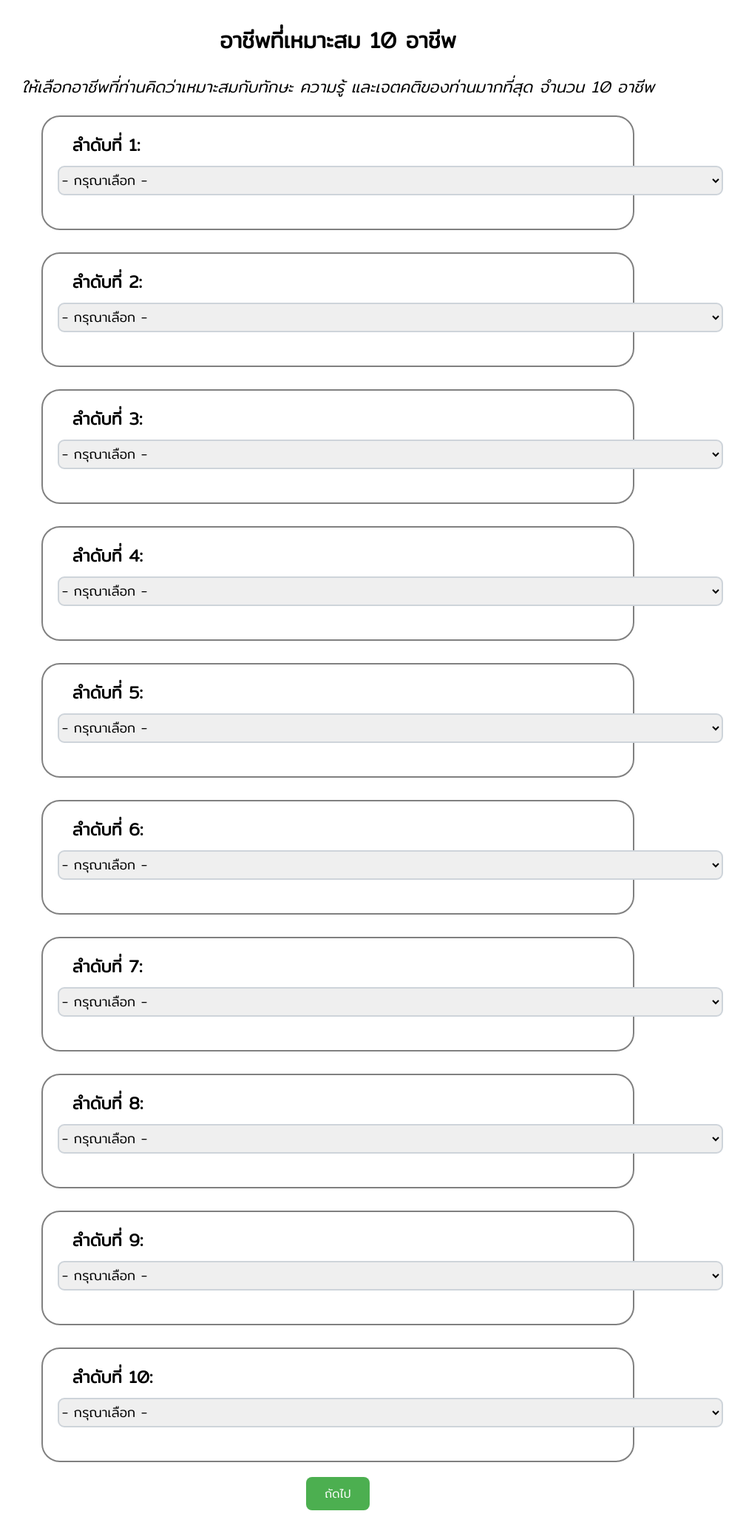
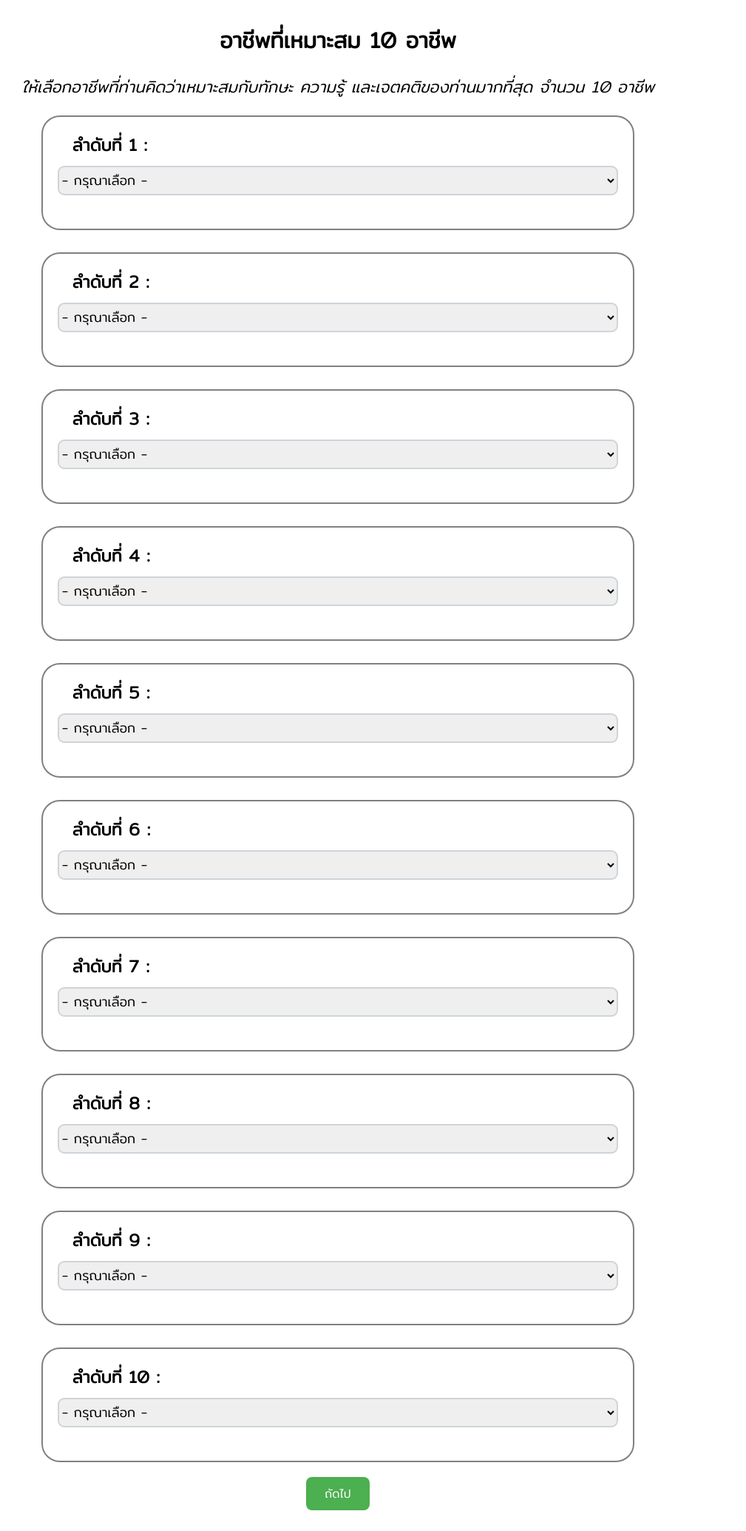
Before and after one commit to panutda104/questionnaire, a PHP site: page /career.php in a window 1280 px wide. Shown: the whole page at 74% size, without its empty margins (183-1192 px from the left). Run offline with PHP 8.4, Linux system fonts and the light colour scheme; the visitor is signed in with stand-in values (Sample User, id 1); data that the repository does not hold is empty; some libraries are stand-ins or nearby versions.

Commit message:
up/dc-career/personal/shade3

```diff
--- a/DC/dc/personalinformation.php
+++ b/DC/dc/personalinformation.php
@@ -74,6 +74,7 @@
           <div class="form-group row">
                     <div class="col-sm-12">
                     <select name="branch" id="branch" class="form-control" required style="border: 2px solid #ced4da;border-radius: 9px;font-family: 'Mitr', sans-serif;">
+                    <option value="">- กรุณาเลือก -</option>
                     <option value="สาขาเกมและสื่ออินเทอร์แอคทีฟ">สาขาเกมและสื่ออินเทอร์แอคทีฟ</option>
                         <option value="สาขาเทคโนโลยีเครือข่ายและระบบ">สาขาเทคโนโลยีเครือข่ายและระบบ</option>
                         <option value="สาขาเทคโนโลยีเทคนิคศึกษา">สาขาเทคโนโลยีเทคนิคศึกษา สำหรับครูช่าง</option>
--- a/DC/dc/shade3_list.php
+++ b/DC/dc/shade3_list.php
@@ -312,9 +312,10 @@ mysqli_close($con);
                     <input name="range81" id="range81" type="range" min="0" max="100" value="50" step="1" style="margin: auto;">
                 </div>
             </div>
+            <br>
+        </div>
+        <center><input type='submit' class="button2" type="submit" value="ถัดไป">
 
-            <center><input type='submit' class="button2" type="submit" value="ถัดไป">
-        </div>
 </form>
 
         <!-- script Range53 -->
--- a/career.php
+++ b/career.php
@@ -149,11 +149,11 @@ mysqli_close($con);
 
       <div class="shade1" >
         <div class="text_shade1" id="container" style="font-size: 16px;font-family: 'Mitr', sans-serif;">
-          <p id="text_header_shade1">ลำดับที่ 1:</p>
+          <p id="text_header_shade1">ลำดับที่ 1 :</p>
           <!-- <div class="custom-select" style="width:200px;"> -->
           <div class="form-group row">
                     <div class="col-sm-12">
-                    <select name="branch1" id="branch1" class="form-control" required="" style="border: 2px solid #ced4da;border-radius: 9px;font-family: 'Mitr', sans-serif;width: 900px; height: 40px; font-size: 18px " oninvalid="this.setCustomValidity('โปรดเลือกอาชีพ')"oninput="setCustomValidity('')">
+                    <select name="branch1" id="branch1" class="form-control" required="" style="border: 2px solid #ced4da;border-radius: 9px;font-family: 'Mitr', sans-serif; width: 100%; height: 40px; font-size: 18px " oninvalid="this.setCustomValidity('โปรดเลือกอาชีพ')"oninput="setCustomValidity('')">
                     <option value="">- กรุณาเลือก -</option>
                     <option value="ผู้เขียนเนื้อหาเว็บ">ผู้เขียนเนื้อหาเว็บ</option>
                         <option value="ผู้เขียนเนื้อหาเว็บ">นักออกแบบเว็บไซต์</option>
@@ -196,11 +196,11 @@ mysqli_close($con);
               </div>
 
               <div class="text_shade1" id="container" style="font-size: 16px;font-family:  'Mitr', sans-serif; margin-top: 30px;"  >
-          <p id="text_header_shade1">ลำดับที่ 2:</p>
+          <p id="text_header_shade1">ลำดับที่ 2 :</p>
           <!-- <div class="custom-select" style="width:200px;"> -->
           <div class="form-group row">
                     <div class="col-sm-12">
-                    <select name="branch2" id="branch2" class="form-control" required="" style="border: 2px solid #ced4da;border-radius: 9px;font-family: 'Mitr', sans-serif;width: 900px; height: 40px; font-size: 18px" oninvalid="this.setCustomValidity('โปรดเลือกอาชีพ') "oninput="setCustomValidity('')">
+                    <select name="branch2" id="branch2" class="form-control" required="" style="border: 2px solid #ced4da;border-radius: 9px;font-family: 'Mitr', sans-serif; width: 100%; height: 40px; font-size: 18px" oninvalid="this.setCustomValidity('โปรดเลือกอาชีพ') "oninput="setCustomValidity('')">
                     <option value="">- กรุณาเลือก -</option>
                     <option value="ผู้เขียนเนื้อหาเว็บ">ผู้เขียนเนื้อหาเว็บ</option>
                         <option value="ผู้เขียนเนื้อหาเว็บ">นักออกแบบเว็บไซต์</option>
@@ -244,11 +244,11 @@ mysqli_close($con);
 
 
                <div class="text_shade1" id="container" style="font-size: 16px;font-family:  'Mitr', sans-serif; margin-top: 30px;"  >
-          <p id="text_header_shade1">ลำดับที่ 3:</p>
+          <p id="text_header_shade1">ลำดับที่ 3 :</p>
           <!-- <div class="custom-select" style="width:200px;"> -->
           <div class="form-group row">
                     <div class="col-sm-12">
-                    <select name="branch3" id="branch3" class="form-control" required="" style="border: 2px solid #ced4da;border-radius: 9px;font-family: 'Mitr', sans-serif;width: 900px; height: 40px; font-size: 18px" oninvalid="this.setCustomValidity('โปรดเลือกอาชีพ') "oninput="setCustomValidity('')">
+                    <select name="branch3" id="branch3" class="form-control" required="" style="border: 2px solid #ced4da;border-radius: 9px;font-family: 'Mitr', sans-serif; width: 100%; height: 40px; font-size: 18px" oninvalid="this.setCustomValidity('โปรดเลือกอาชีพ') "oninput="setCustomValidity('')">
                     <option value="">- กรุณาเลือก -</option>
                     <option value="ผู้เขียนเนื้อหาเว็บ">ผู้เขียนเนื้อหาเว็บ</option>
                         <option value="ผู้เขียนเนื้อหาเว็บ">นักออกแบบเว็บไซต์</option>
@@ -291,11 +291,11 @@ mysqli_close($con);
               </div>
 
               <div class="text_shade1" id="container" style="font-size: 16px;font-family:  'Mitr', sans-serif; margin-top: 30px;"  >
-          <p id="text_header_shade1">ลำดับที่ 4:</p>
+          <p id="text_header_shade1">ลำดับที่ 4 :</p>
           <!-- <div class="custom-select" style="width:200px;"> -->
           <div class="form-group row">
                     <div class="col-sm-12">
-                    <select name="branch4" id="branch4" class="form-control" required="" style="border: 2px solid #ced4da;border-radius: 9px;font-family: 'Mitr', sans-serif;width: 900px; height: 40px; font-size: 18px" oninvalid="this.setCustomValidity('โปรดเลือกอาชีพ') "oninput="setCustomValidity('')">
+                    <select name="branch4" id="branch4" class="form-control" required="" style="border: 2px solid #ced4da;border-radius: 9px;font-family: 'Mitr', sans-serif; width: 100%; height: 40px; font-size: 18px" oninvalid="this.setCustomValidity('โปรดเลือกอาชีพ') "oninput="setCustomValidity('')">
                     <option value="">- กรุณาเลือก -</option>
                     <option value="ผู้เขียนเนื้อหาเว็บ">ผู้เขียนเนื้อหาเว็บ</option>
                         <option value="ผู้เขียนเนื้อหาเว็บ">นักออกแบบเว็บไซต์</option>
@@ -338,11 +338,11 @@ mysqli_close($con);
               </div>
 
               <div class="text_shade1" id="container" style="font-size: 16px;font-family:  'Mitr', sans-serif; margin-top: 30px;"  >
-          <p id="text_header_shade1">ลำดับที่ 5:</p>
+          <p id="text_header_shade1">ลำดับที่ 5 :</p>
           <!-- <div class="custom-select" style="width:200px;"> -->
           <div class="form-group row">
                     <div class="col-sm-12">
-                    <select name="branch5" id="branch5" class="form-control" required="" style="border: 2px solid #ced4da;border-radius: 9px;font-family: 'Mitr', sans-serif;width: 900px; height: 40px; font-size: 18px" oninvalid="this.setCustomValidity('โปรดเลือกอาชีพ') "oninput="setCustomValidity('')">
+                    <select name="branch5" id="branch5" class="form-control" required="" style="border: 2px solid #ced4da;border-radius: 9px;font-family: 'Mitr', sans-serif; width: 100%; height: 40px; font-size: 18px" oninvalid="this.setCustomValidity('โปรดเลือกอาชีพ') "oninput="setCustomValidity('')">
                     <option value="">- กรุณาเลือก -</option>
                     <option value="ผู้เขียนเนื้อหาเว็บ">ผู้เขียนเนื้อหาเว็บ</option>
                         <option value="ผู้เขียนเนื้อหาเว็บ">นักออกแบบเว็บไซต์</option>
@@ -385,11 +385,11 @@ mysqli_close($con);
               </div>
 
               <div class="text_shade1" id="container" style="font-size: 16px;font-family:  'Mitr', sans-serif; margin-top: 30px;"  >
-          <p id="text_header_shade1">ลำดับที่ 6:</p>
+          <p id="text_header_shade1">ลำดับที่ 6 :</p>
           <!-- <div class="custom-select" style="width:200px;"> -->
           <div class="form-group row">
                     <div class="col-sm-12">
-                    <select name="branch6" id="branch6" class="form-control" required="" style="border: 2px solid #ced4da;border-radius: 9px;font-family: 'Mitr', sans-serif;width: 900px; height: 40px; font-size: 18px" oninvalid="this.setCustomValidity('โปรดเลือกอาชีพ') "oninput="setCustomValidity('')">
+                    <select name="branch6" id="branch6" class="form-control" required="" style="border: 2px solid #ced4da;border-radius: 9px;font-family: 'Mitr', sans-serif; width: 100%; height: 40px; font-size: 18px" oninvalid="this.setCustomValidity('โปรดเลือกอาชีพ') "oninput="setCustomValidity('')">
                     <option value="">- กรุณาเลือก -</option>
                     <option value="ผู้เขียนเนื้อหาเว็บ">ผู้เขียนเนื้อหาเว็บ</option>
                         <option value="ผู้เขียนเนื้อหาเว็บ">นักออกแบบเว็บไซต์</option>
@@ -432,11 +432,11 @@ mysqli_close($con);
               </div>
 
               <div class="text_shade1" id="container" style="font-size: 16px;font-family:  'Mitr', sans-serif; margin-top: 30px;"  >
-          <p id="text_header_shade1">ลำดับที่ 7:</p>
+          <p id="text_header_shade1">ลำดับที่ 7 :</p>
           <!-- <div class="custom-select" style="width:200px;"> -->
           <div class="form-group row">
                     <div class="col-sm-12">
-                    <select name="branch7" id="branch7" class="form-control" required="" style="border: 2px solid #ced4da;border-radius: 9px;font-family: 'Mitr', sans-serif;width: 900px; height: 40px; font-size: 18px" oninvalid="this.setCustomValidity('โปรดเลือกอาชีพ') "oninput="setCustomValidity('')">
+                    <select name="branch7" id="branch7" class="form-control" required="" style="border: 2px solid #ced4da;border-radius: 9px;font-family: 'Mitr', sans-serif; width: 100%; height: 40px; font-size: 18px" oninvalid="this.setCustomValidity('โปรดเลือกอาชีพ') "oninput="setCustomValidity('')">
                     <option value="">- กรุณาเลือก -</option>
                     <option value="ผู้เขียนเนื้อหาเว็บ">ผู้เขียนเนื้อหาเว็บ</option>
                         <option value="ผู้เขียนเนื้อหาเว็บ">นักออกแบบเว็บไซต์</option>
@@ -479,11 +479,11 @@ mysqli_close($con);
               </div>
 
               <div class="text_shade1" id="container" style="font-size: 16px;font-family:  'Mitr', sans-serif; margin-top: 30px;"  >
-          <p id="text_header_shade1">ลำดับที่ 8:</p>
+          <p id="text_header_shade1">ลำดับที่ 8 :</p>
           <!-- <div class="custom-select" style="width:200px;"> -->
           <div class="form-group row">
                     <div class="col-sm-12">
-                    <select name="branch8" id="branch8" class="form-control" required="" style="border: 2px solid #ced4da;border-radius: 9px;font-family: 'Mitr', sans-serif;width: 900px; height: 40px; font-size: 18px" oninvalid="this.setCustomValidity('โปรดเลือกอาชีพ') "oninput="setCustomValidity('')">
+                    <select name="branch8" id="branch8" class="form-control" required="" style="border: 2px solid #ced4da;border-radius: 9px;font-family: 'Mitr', sans-serif; width: 100%; height: 40px; font-size: 18px" oninvalid="this.setCustomValidity('โปรดเลือกอาชีพ') "oninput="setCustomValidity('')">
                     <option value="">- กรุณาเลือก -</option>
                     <option value="ผู้เขียนเนื้อหาเว็บ">ผู้เขียนเนื้อหาเว็บ</option>
                         <option value="ผู้เขียนเนื้อหาเว็บ">นักออกแบบเว็บไซต์</option>
@@ -526,11 +526,11 @@ mysqli_close($con);
               </div>
 
               <div class="text_shade1" id="container" style="font-size: 16px;font-family:  'Mitr', sans-serif; margin-top: 30px;"  >
-          <p id="text_header_shade1">ลำดับที่ 9:</p>
+          <p id="text_header_shade1">ลำดับที่ 9 :</p>
           <!-- <div class="custom-select" style="width:200px;"> -->
           <div class="form-group row">
                     <div class="col-sm-12">
-                    <select name="branch9" id="branch9" class="form-control" required="" style="border: 2px solid #ced4da;border-radius: 9px;font-family: 'Mitr', sans-serif;width: 900px; height: 40px; font-size: 18px" oninvalid="this.setCustomValidity('โปรดเลือกอาชีพ') "oninput="setCustomValidity('')">
+                    <select name="branch9" id="branch9" class="form-control" required="" style="border: 2px solid #ced4da;border-radius: 9px;font-family: 'Mitr', sans-serif; width: 100%; height: 40px; font-size: 18px" oninvalid="this.setCustomValidity('โปรดเลือกอาชีพ') "oninput="setCustomValidity('')">
                     <option value="">- กรุณาเลือก -</option>
                     <option value="ผู้เขียนเนื้อหาเว็บ">ผู้เขียนเนื้อหาเว็บ</option>
                         <option value="ผู้เขียนเนื้อหาเว็บ">นักออกแบบเว็บไซต์</option>
@@ -573,11 +573,11 @@ mysqli_close($con);
               </div>
 
               <div class="text_shade1" id="container" style="font-size: 16px;font-family:  'Mitr', sans-serif; margin-top: 30px;"  >
-          <p id="text_header_shade1">ลำดับที่ 10:</p>
+          <p id="text_header_shade1">ลำดับที่ 10 :</p>
           <!-- <div class="custom-select" style="width:200px;"> -->
           <div class="form-group row">
                     <div class="col-sm-12">
-                    <select name="branch10" id="branch10" class="form-control" required="" style="border: 2px solid #ced4da;border-radius: 9px;font-family: 'Mitr', sans-serif;width: 900px; height: 40px; font-size: 18px" oninvalid="this.setCustomValidity('โปรดเลือกอาชีพ') "oninput="setCustomValidity('')">
+                    <select name="branch10" id="branch10" class="form-control" required="" style="border: 2px solid #ced4da;border-radius: 9px;font-family: 'Mitr', sans-serif; width: 100%; height: 40px; font-size: 18px" oninvalid="this.setCustomValidity('โปรดเลือกอาชีพ') "oninput="setCustomValidity('')">
                     <option value="">- กรุณาเลือก -</option>
                     <option value="ผู้เขียนเนื้อหาเว็บ">ผู้เขียนเนื้อหาเว็บ</option>
                         <option value="ผู้เขียนเนื้อหาเว็บ">นักออกแบบเว็บไซต์</option>
--- a/shade3_list.php
+++ b/shade3_list.php
@@ -312,9 +312,11 @@ mysqli_close($con);
                     <input name="range81" id="range81" type="range" min="0" max="100" value="50" step="1" style="margin: auto;">
                 </div>
             </div>
+            <br>
+    </div>
 
             <center><input type='submit' class="button2" type="submit" value="ถัดไป">
-        </div>
+
 </form>
 
         <!-- script Range53 -->
```
Also changed, not shown: DC/dc/career.php (+20 -20 lines).
